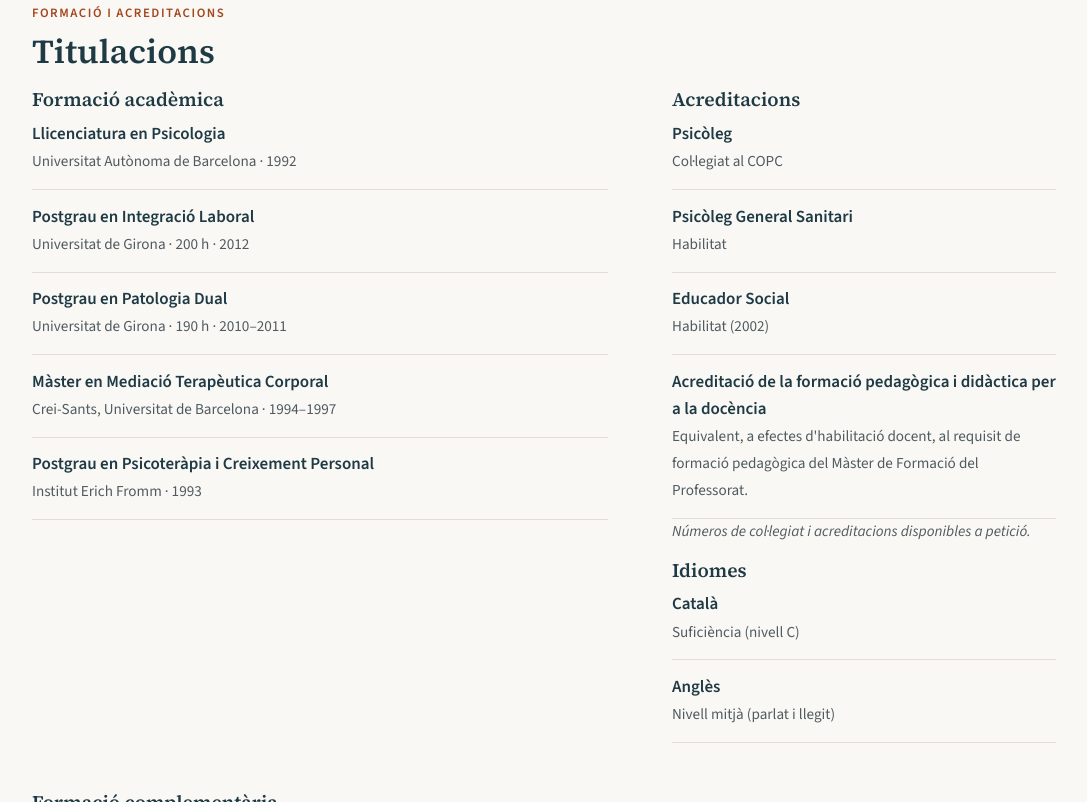
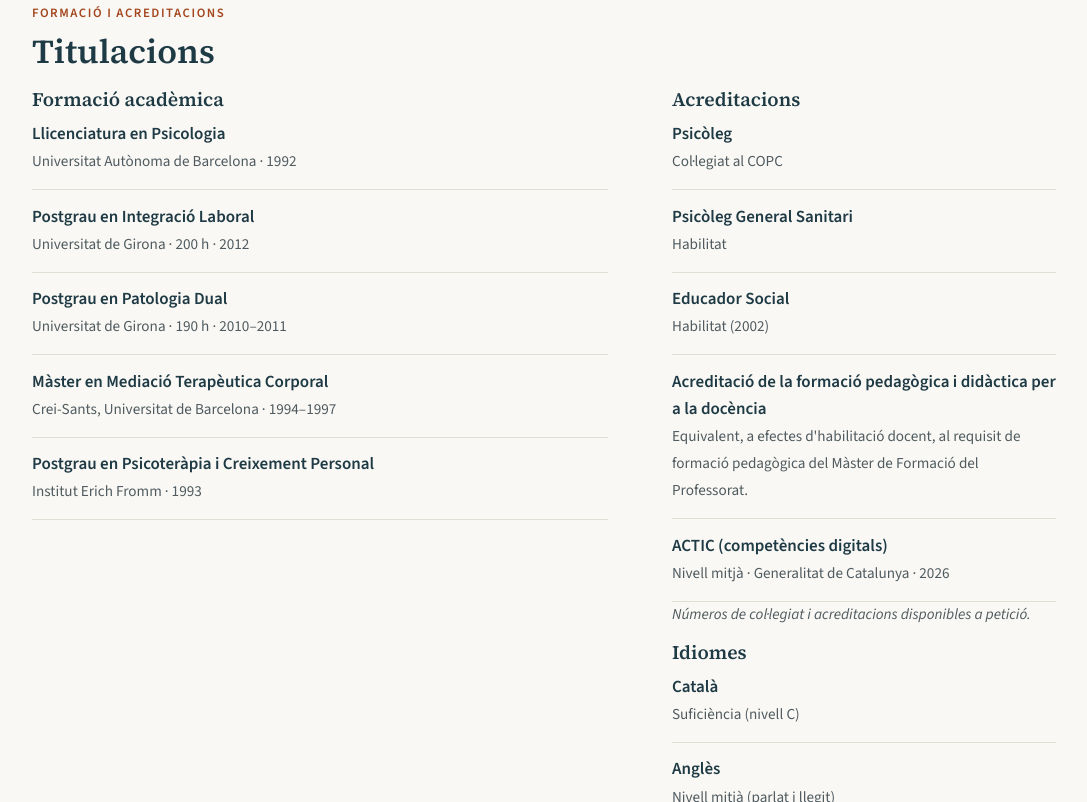
Before and after one commit to xaviersalacervos/xaviersalacervos.github.io, a plain HTML site: page index.html in a window 1280 px wide. Shown: the part 5225-6027 px from the top of the page, without its empty margins (96-1183 px from the left). Drawn offline with Linux system fonts and the light colour scheme; animation ran at ten frames a second.

Commit message:
ACTIC nivell mitjà (2026) a Acreditacions: web i PDF del CV (#23)
Claude-Session: https://claude.ai/code/session_01X2JoYs2sFjhnwGngbfaS2i

Co-authored-by: Claude <noreply@anthropic.com>

```diff
--- a/index.html
+++ b/index.html
@@ -380,6 +380,7 @@
               <li><strong>Psicòleg General Sanitari</strong><span>Habilitat</span></li>
               <li><strong>Educador Social</strong><span>Habilitat (2002)</span></li>
               <li><strong>Acreditació de la formació pedagògica i didàctica per a la docència</strong><span>Equivalent, a efectes d'habilitació docent, al requisit de formació pedagògica del Màster de Formació del Professorat.</span></li>
+              <li><strong>ACTIC (competències digitals)</strong><span>Nivell mitjà · Generalitat de Catalunya · 2026</span></li>
             </ul>
             <p class="note">Números de col·legiat i acreditacions disponibles a petició.</p>
 
```
Also changed, not shown: 1 other file.
